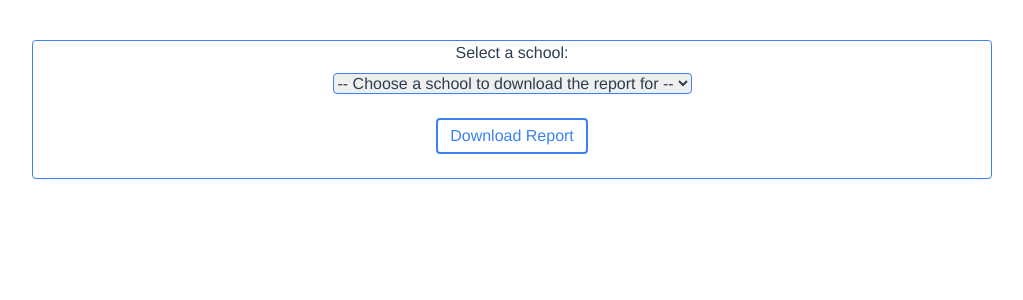
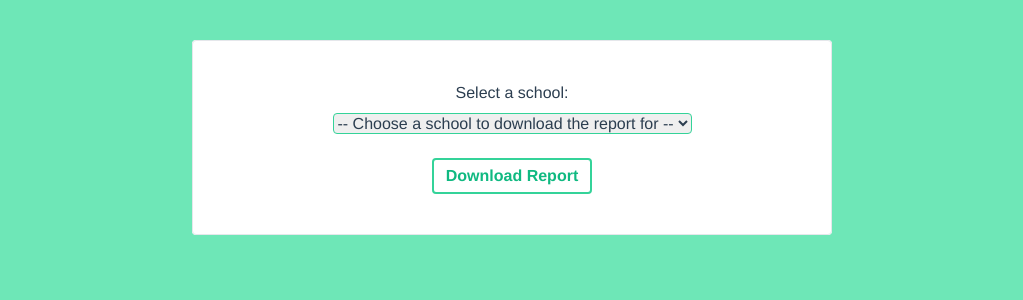
Before and after one commit to dannydebug/students-report, a Vue app: page / in a window 1280 px wide. Shown: the top 300 px of the page, without its empty margins (128-1151 px from the left). Built offline with nearby package versions, Linux system fonts and the light colour scheme.

Commit message:
Various style changes

```diff
--- a/src/App.vue
+++ b/src/App.vue
@@ -1,5 +1,7 @@
 <template>
-  <StudentReports />
+  <div>
+    <StudentReports />
+  </div>
 </template>
 
 <script lang="ts">
@@ -20,4 +22,8 @@
   text-align: center;
   color: #2c3e50;
 }
+
+body {
+  background-color: rgba(110, 231, 183, 1);
+}
 </style>
--- a/src/components/StudentReports.vue
+++ b/src/components/StudentReports.vue
@@ -1,7 +1,7 @@
 <template>
-  <div class="w-3/4 mx-auto mt-10">
+  <div class="w-1/2 mx-auto mt-10 bg-white rounded">
     <form
-      class="flex flex-col justify-center items-center rounded border border-blue-500"
+      class="flex flex-col justify-center items-center rounded border p-10"
       @submit.prevent="download"
     >
       <label for="school-select">Select a school:</label>
@@ -9,7 +9,7 @@
         id="school-select"
         required
         v-model="selectedSchool"
-        class="mt-2 border border-blue-500 rounded"
+        class="mt-2 border border-green-400 rounded"
       >
         <option value="null" disabled>
           -- Choose a school to download the report for --
@@ -18,7 +18,7 @@
       </select>
       <button
         type="submit"
-        class="my-6 px-3 py-1 border-2 border-blue-500 rounded text-blue-500 hover:text-white hover:bg-blue-500"
+        class="mt-6 px-3 py-1 border-2 rounded border-green-400 text-green-500 font-bold hover:text-white hover:bg-green-400"
       >
         Download Report
       </button>
```
